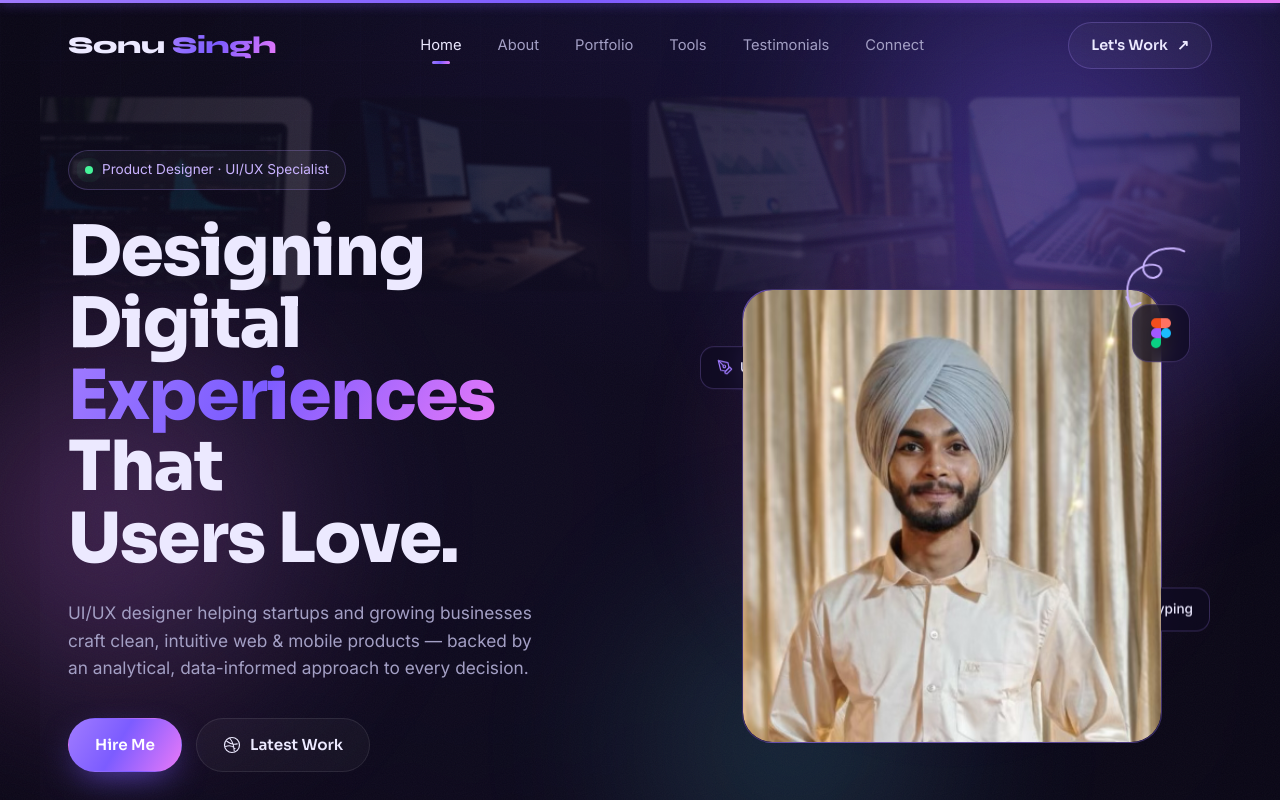
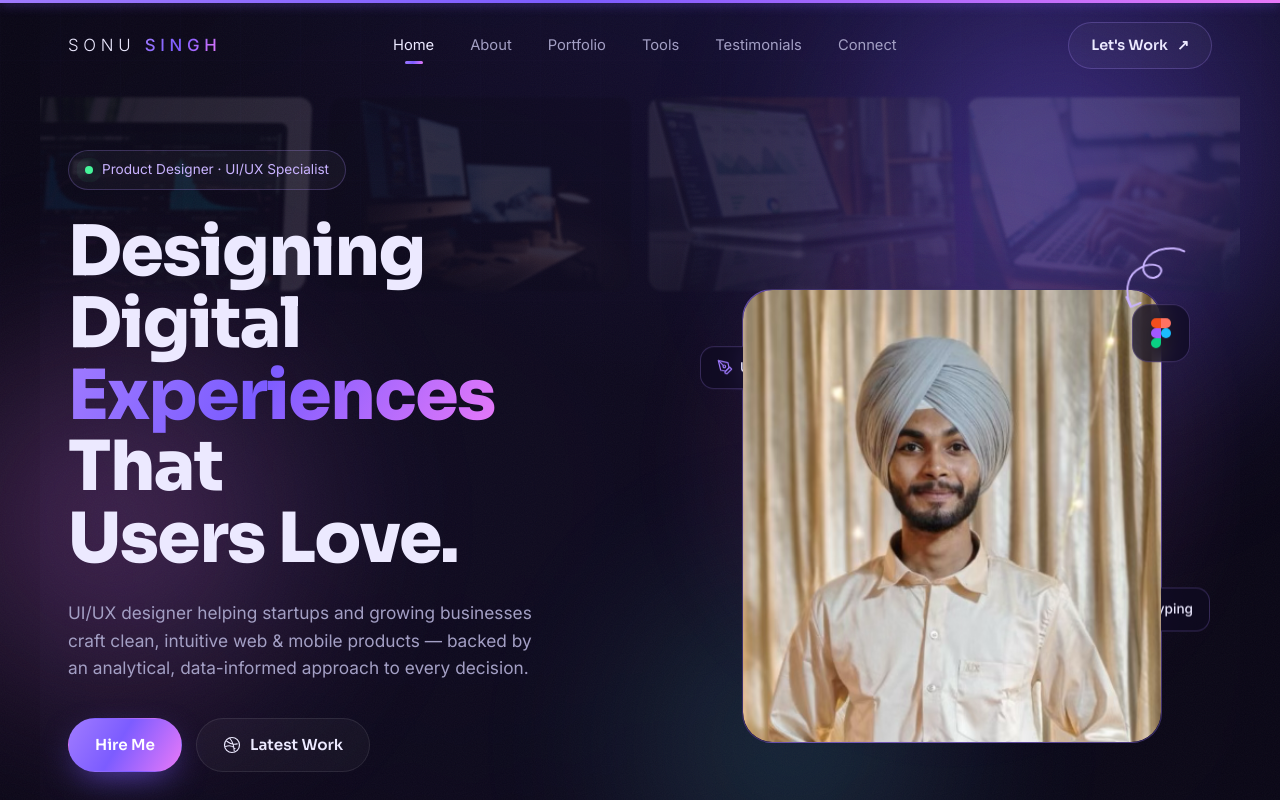
Before and after one commit to Jaydeepshah84/sonuportfolio, a React (Vite) app: page / in a window 1280 px wide. Shown: the top 800 px of the page. Built offline with nearby package versions, Linux system fonts and the light colour scheme.

Commit message:
Navbar logo: thin, classic letter-spaced wordmark
Co-Authored-By: Claude Opus 4.8 (1M context) <noreply@anthropic.com>

```diff
--- a/src/base.css
+++ b/src/base.css
@@ -618,8 +618,9 @@ html.lenis, html.lenis body { height: auto; }
 /* ============================================================
    Brand wordmark (unique logo — replaces SS monogram)
    ============================================================ */
-.brand { font-family: 'Syne', sans-serif; font-weight: 800; font-size: 1.5rem;
-  letter-spacing: -.01em; color: var(--text); line-height: 1; white-space: nowrap;
-  transition: opacity .3s var(--ease); }
-.brand:hover { opacity: .85; }
-.brand__accent { background: var(--grad); -webkit-background-clip: text; background-clip: text; color: transparent; }
+.brand { font-family: 'Inter', sans-serif; font-weight: 300; font-size: 1.05rem;
+  letter-spacing: .28em; text-transform: uppercase; color: var(--text); line-height: 1;
+  white-space: nowrap; transition: opacity .3s var(--ease); }
+.brand:hover { opacity: .8; }
+.brand__accent { font-weight: 500; background: var(--grad);
+  -webkit-background-clip: text; background-clip: text; color: transparent; }
```
